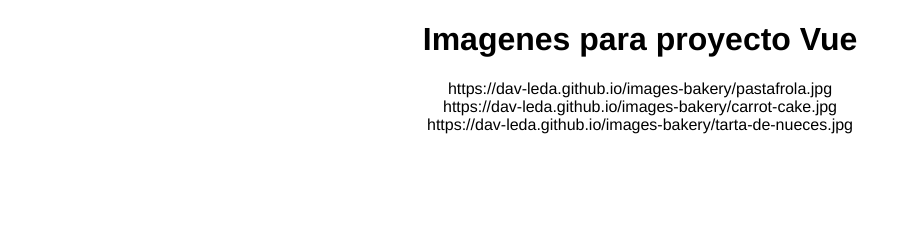
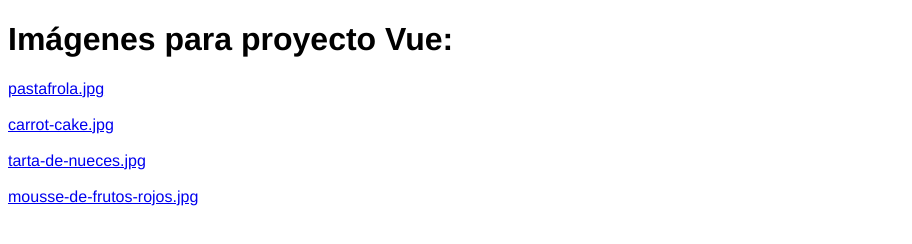
Before and after one commit to dav-leda/images-bakery, a plain HTML site: page index.html in a window 1280 px wide. Shown: the whole page, without its empty margins (0-912 px from the left). Drawn offline with Linux system fonts and the light colour scheme.

Commit message:
anchor links

```diff
--- a/index.html
+++ b/index.html
@@ -7,22 +7,31 @@
   <title>Imagenes para proyecto Vue</title>
 </head>
 <body>
-  <h1>Imagenes para proyecto Vue</h1>
 
-  <p>
-    https://dav-leda.github.io/images-bakery/pastafrola.jpg
-    <br>
-    https://dav-leda.github.io/images-bakery/carrot-cake.jpg
-    <br>
-    https://dav-leda.github.io/images-bakery/tarta-de-nueces.jpg
-  </p>
+  <h1>Imágenes para proyecto Vue:</h1>
+
+  <a href="https://dav-leda.github.io/images-bakery/pastafrola.jpg">
+    pastafrola.jpg
+  </a>
+  <br><br>
+  <a href="https://dav-leda.github.io/images-bakery/carrot-cake.jpg">
+    carrot-cake.jpg
+  </a>
+  <br><br>
+  <a href="https://dav-leda.github.io/images-bakery/tarta-de-nueces.jpg">
+    tarta-de-nueces.jpg
+  </a>
+  <br><br>
+  <a href="https://dav-leda.github.io/images-bakery/mousse-de-frutos-rojos.jpg">
+    mousse-de-frutos-rojos.jpg
+  </a>
+
 </body>
 
 <style>
 
 body {
   font-family: Ubuntu, Helvetica, sans-serif;
-  text-align: center;
 }
 </style>
 </html>
```
